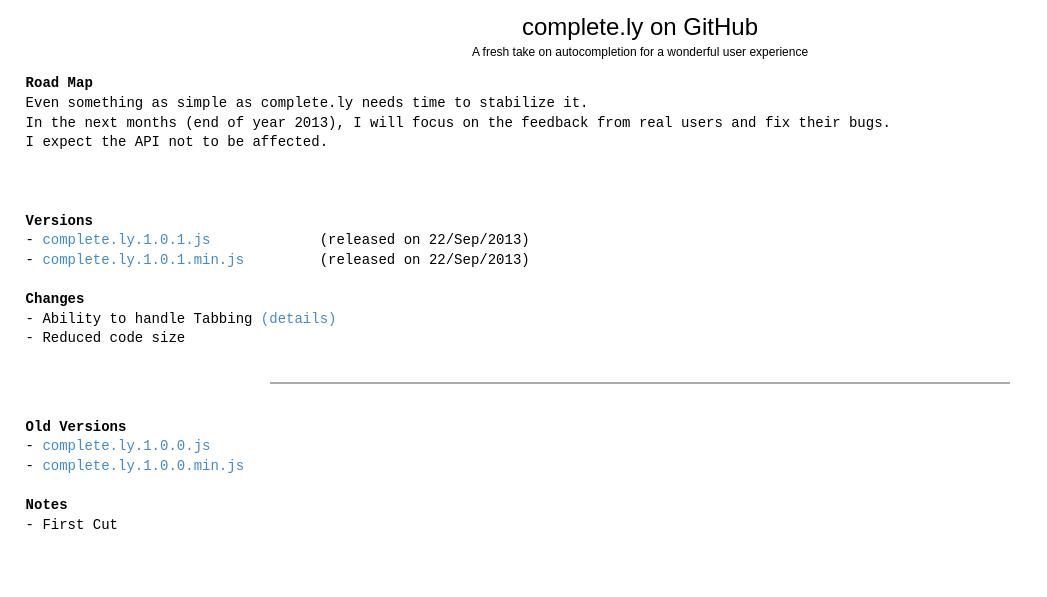
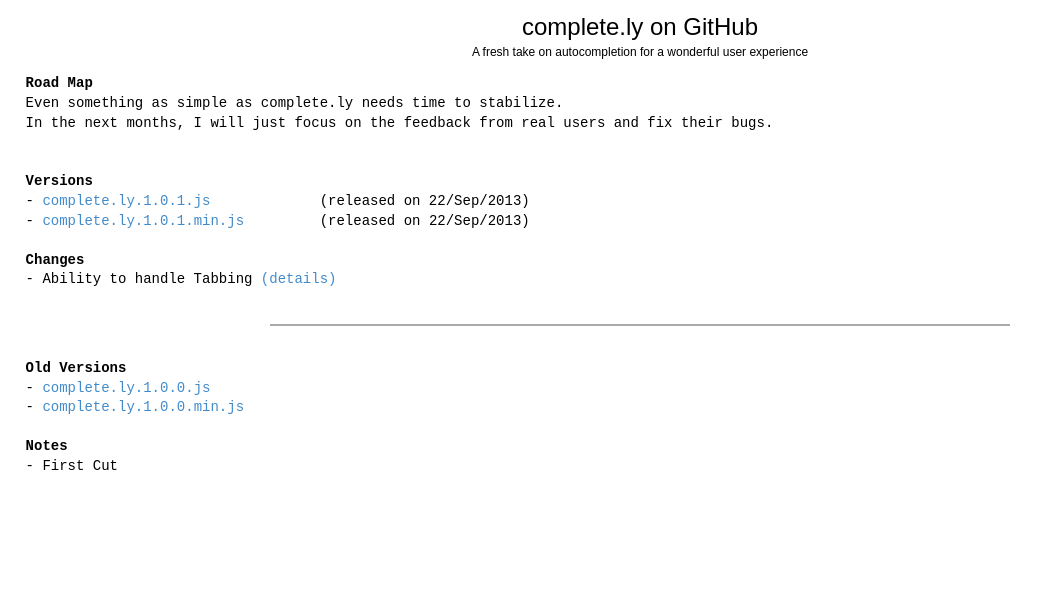
Before and after one commit to lorenzoongithub/completely, a plain HTML site: page index.html in a window 1280 px wide. Shown: the whole page, without its empty margins (0-1047 px from the left). Drawn offline with Linux system fonts and the light colour scheme.

Commit message:
better index.html

```diff
--- a/index.html
+++ b/index.html
@@ -13,10 +13,8 @@
 </div>
 <pre>
 <b>Road Map</b>
-Even something as simple as complete.ly needs time to stabilize it.
-In the next months (end of year 2013), I will focus on the feedback from real users and fix their bugs.
-I expect the API not to be affected.
-
+Even something as simple as complete.ly needs time to stabilize.
+In the next months, I will just focus on the feedback from real users and fix their bugs.
 
 
 <b>Versions</b>
@@ -25,7 +23,6 @@
 
 <b>Changes</b>
 - Ability to handle Tabbing <a href='https://github.com/lorenzoongithub/completely/issues/1'>(details)</a>
-- Reduced code size
 
 </pre><div style='margin:0 auto; width:60%;border:1px solid #aaa;'></div><pre>
 
```
